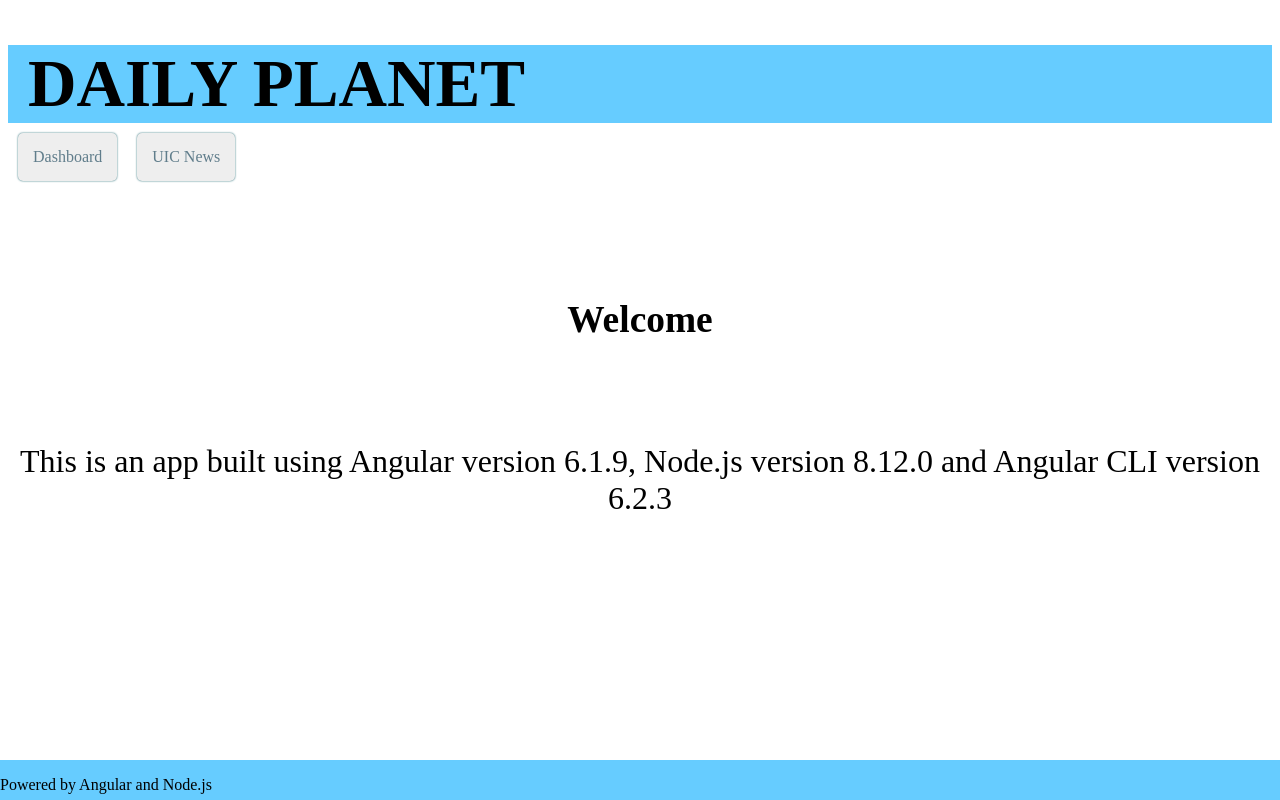
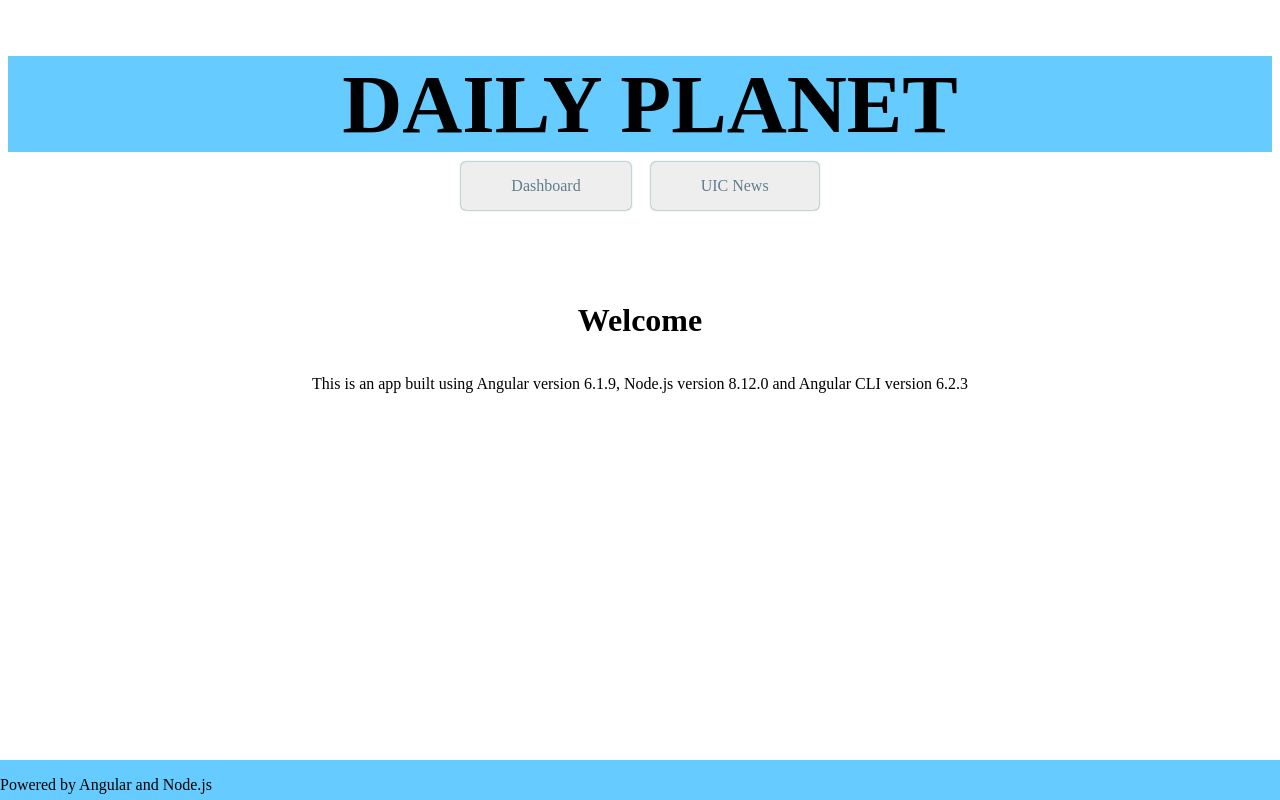
Before and after one commit to SaurabhNailwal/NewsArticlesApp, an Angular app: page /dashboard in a window 1280 px wide. Built offline with nearby package versions, Linux system fonts and the light colour scheme.

Commit message:
UI changes

```diff
--- a/src/app/app.component.css
+++ b/src/app/app.component.css
@@ -1,5 +1,6 @@
 h1 {
-  font-size: 4.2em;
+  text-align: center;
+  font-size: 5.2em;
   color: black;
   margin-bottom: 0;
   background-color: #6cf;
@@ -11,14 +12,20 @@
   padding-top: 0;
 }
 nav a {
-  padding-right: 15px;
   margin: 10px;
-  padding: 15px 15px;
+  padding: 15px 50px;
   text-decoration: none;
   display: inline-block;
   background-color: #eee;
   border-radius: 5px;
   box-shadow: 0px 0px 2px #16636d;
+}
+.custom-links {
+padding-right: 25px;
+margin: 25px;
+}
+.customNav {
+  text-align: center;
 }
 nav a:visited, a:link {
   color: #607d8b;
--- a/src/app/app.component.html
+++ b/src/app/app.component.html
@@ -1,7 +1,7 @@
   <h1>{{ title }}</h1>
-  <nav>
-    <a routerLink="/dashboard">Dashboard</a>
-    <a routerLink="/news">UIC News</a>
+  <nav class="customNav">
+    <a class="customLInks" routerLink="/dashboard">Dashboard</a>
+    <a class="customLInks" routerLink="/news">UIC News</a>
   </nav>
   <router-outlet></router-outlet>
   <footer id="bottom">
--- a/src/app/dashboard/dashboard.component.css
+++ b/src/app/dashboard/dashboard.component.css
@@ -3,9 +3,11 @@
 h3 {
   text-align: center;
   margin-bottom: 0;
-  padding-top: 70px;
-  padding-bottom: 70px;
+  padding-top: 50px;
+  padding-bottom: 20px;
+  font-size: 2em;
 }
 p {
   text-align: center;
+  font-size: 1em;
 }
--- a/src/app/dashboard/dashboard.component.html
+++ b/src/app/dashboard/dashboard.component.html
@@ -1,4 +1,2 @@
-<font size="6">
 <h3>Welcome</h3>
 <p>This is an app built using Angular version 6.1.9, Node.js version 8.12.0 and Angular CLI version 6.2.3</p>
-</font>
--- a/src/app/news/news.component.css
+++ b/src/app/news/news.component.css
@@ -11,51 +11,13 @@
 }
 h2 {
   text-align: left;
-  padding-left: 40px;
+  padding-top: 20px;
+  padding-left: 300px;
   padding-bottom: 10px;
 }
-h3 {
-  text-align: left; margin-bottom: 0;
-}
-h4 {
-  position: relative;
-  vertical-align: text-top;
-}
-.col-1-4 {
-  width: 25%;
-}
-.module {
-  padding: 20px;
-  text-align: center;
-  color: #eee;
-  max-height: 120px;
-  min-width: 120px;
-  background-color: #607d8b;
-  border-radius: 2px;
-}
-.module:hover {
-  background-color: #eee;
-  cursor: pointer;
-  color: #607d8b;
-}
-.grid-pad {
-  padding: 10px 0;
-}
-.grid-pad > [class*='col-']:last-of-type {
-  padding-right: 20px;
-}
-@media (max-width: 600px) {
-  .module {
-    font-size: 10px;
-    max-height: 75px; }
-}
-@media (max-width: 1024px) {
-  .grid {
-    margin: 0;
-  }
-  .module {
-    min-width: 60px;
-  }
+.list {
+  padding-left: 300px;
+  width: 50%;
 }
 .news ul li p div {
     color: white;
@@ -66,9 +28,8 @@
     max-width:100px;
     max-height:100px;
 }
-
 .content {
-    width: 1200px;
+    width: 1280px;
     border: 2px ghostwhite;
     padding: 5px;
     overflow: hidden;
@@ -76,7 +37,6 @@
     border-radius: 10px;
     box-shadow: 0px 0px 2px #16636d;
 }
-
 .content img {
     margin-right: 10px;
     float: left;
@@ -86,13 +46,18 @@
 }
 .dropdown {
     float: right;
-    text-align: right;
-    cursor: pointer;
+}
+.dropdownOuter{
+    float: right;
+    text-align: center;
+    padding-top: 55px;
+    padding-right: 0px;
 }
 #dropD {
     box-shadow: 0px 0px 2px #16636d;
-    width: 170px;
+    width: 180px;
     height: 25px;
-    padding: 5px;
+    padding: 4px;
+    padding-top: 8px;
     cursor: default;
 }
--- a/src/app/news/news.component.html
+++ b/src/app/news/news.component.html
@@ -1,6 +1,6 @@
 <section class="news">
   <div class="dd-">
-      <div *ngIf="drop" class="dropdown">
+      <div *ngIf="drop" class="dropdownOuter">
         <h4 id="dropD">Sort by&nbsp;
         <div class="dropdown">
             <select (change)="changeValue($event.target.value)">
@@ -16,7 +16,7 @@
   <h2>News articles about {{searchTerm}}<br><br></h2>
 
   <div *ngIf="newsList && newsList.articles.length > 0">
-       <ul class="col-1-4" *ngFor="let news of newsList.articles">
+       <ul class="list" *ngFor="let news of newsList.articles">
             <div class="content">
               <a href="{{news.url}}" target="_blank">
                 <img src="{{news.urlToImage}}" >
```
